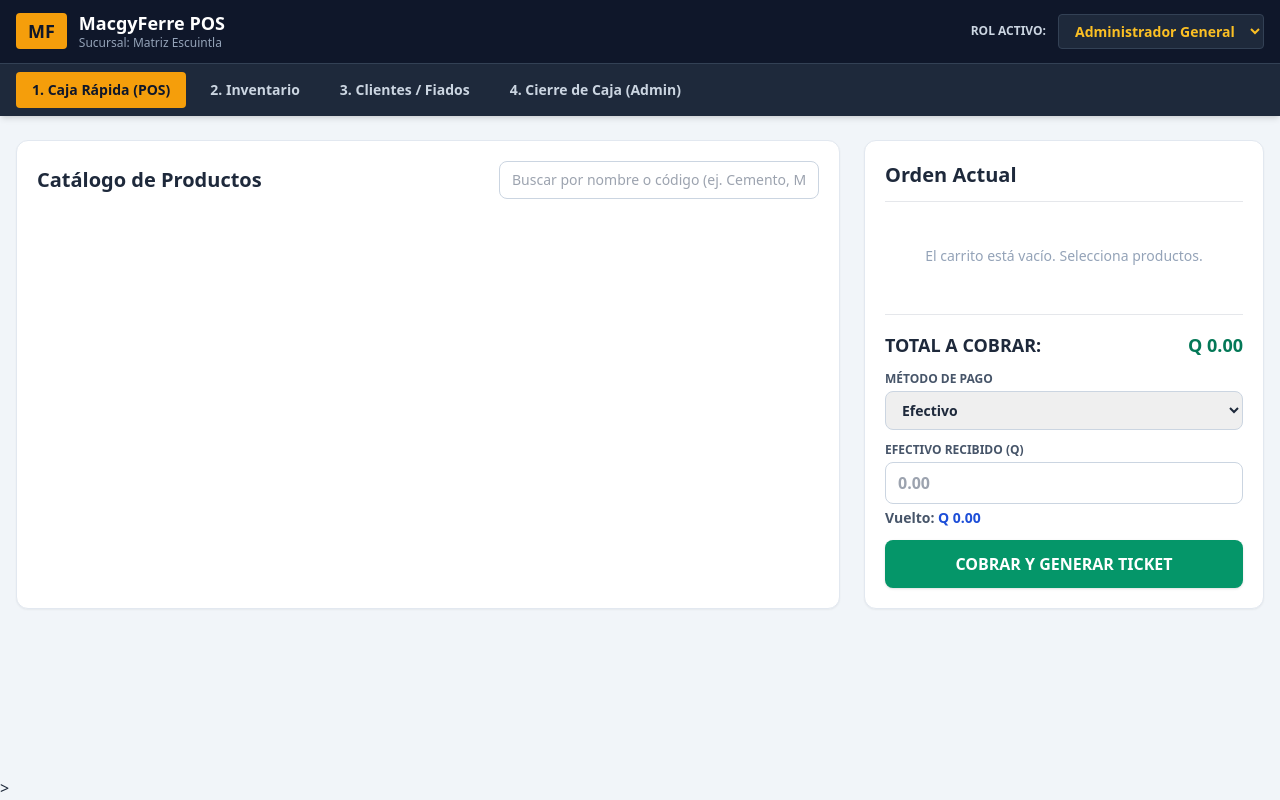
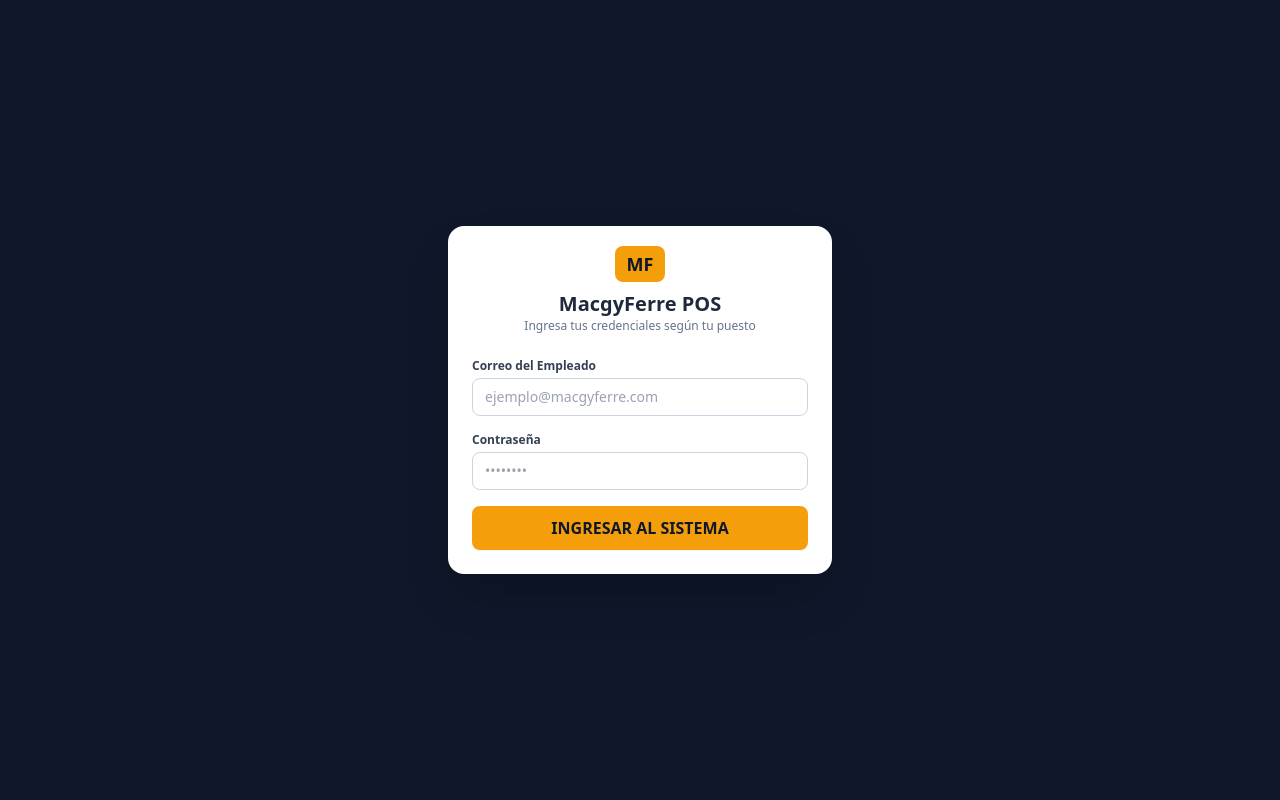
Before and after one commit to macgy1593/macgyferre-pos, a plain HTML site: page index.html in a window 1280 px wide. Drawn offline with nearby package versions, Linux system fonts and the light colour scheme.

Commit message:
index.html

```diff
--- a/index.html
+++ b/index.html
@@ -8,6 +8,34 @@
   <link rel="stylesheet" href="css/styles.css" />
 </head>
 <body class="bg-slate-100 text-slate-800 font-sans min-h-screen flex flex-col">
+
+  <!-- PANTALLA DE INICIO DE SESIÓN (FIREBASE AUTH) -->
+  <div id="pantalla-login" class="fixed inset-0 bg-slate-900 z-50 flex items-center justify-center p-4">
+    <div class="bg-white rounded-2xl shadow-2xl max-w-sm w-full p-6">
+      <div class="text-center mb-6">
+        <span class="bg-amber-500 text-slate-900 font-black px-3 py-1.5 rounded-lg text-lg">MF</span>
+        <h2 class="text-xl font-black text-slate-800 mt-3">MacgyFerre POS</h2>
+        <p class="text-xs text-slate-500">Ingresa tus credenciales según tu puesto</p>
+      </div>
+      <form id="form-login" class="space-y-4">
+        <div>
+          <label class="block text-xs font-bold text-slate-700 mb-1">Correo del Empleado</label>
+          <input type="email" id="login-email" required placeholder="ejemplo@macgyferre.com"
+            class="w-full border border-slate-300 rounded-lg px-3 py-2 text-sm focus:outline-none focus:border-amber-500" />
+        </div>
+        <div>
+          <label class="block text-xs font-bold text-slate-700 mb-1">Contraseña</label>
+          <input type="password" id="login-password" required placeholder="••••••••"
+            class="w-full border border-slate-300 rounded-lg px-3 py-2 text-sm focus:outline-none focus:border-amber-500" />
+        </div>
+        <p id="login-error" class="text-xs text-red-600 font-semibold hidden"></p>
+        <button type="submit" id="btn-login"
+          class="w-full bg-amber-500 hover:bg-amber-600 text-slate-900 font-black py-2.5 rounded-lg transition shadow-sm">
+          INGRESAR AL SISTEMA
+        </button>
+      </form>
+    </div>
+  </div>
 
   <!-- BARRA SUPERIOR (NAVBAR) -->
   <header class="bg-slate-900 text-white shadow-md">
@@ -20,12 +48,15 @@
         </div>
       </div>
 
+      <!-- Puesto activo y botón de salida -->
       <div class="flex items-center gap-3">
-        <label for="select-rol" class="text-xs text-slate-300 font-semibold uppercase">Rol activo:</label>
-        <select id="select-rol" class="bg-slate-800 border border-slate-700 text-sm rounded px-3 py-1.5 text-amber-400 font-bold focus:outline-none">
-          <option value="admin">Administrador General</option>
-          <option value="vendedor">Vendedor Mostrador</option>
-        </select>
+        <span id="badge-puesto" class="bg-slate-800 text-amber-400 text-xs font-bold px-3 py-1.5 rounded-lg border border-slate-700">
+          Cargando puesto...
+        </span>
+        <button type="button" id="btn-cerrar-sesion"
+          class="bg-red-600 hover:bg-red-700 text-white text-xs font-bold px-3 py-1.5 rounded-lg transition">
+          Salir
+        </button>
       </div>
     </div>
 
@@ -48,7 +79,7 @@
     </nav>
   </header>
 
-  <!-- CONTENEDOR PRINCIPAL DE VISTAS -->
+  <!-- CONTENIDO PRINCIPAL DE VISTAS -->
   <main class="max-w-7xl w-full mx-auto px-4 py-6 flex-1">
 
     <!-- MÓDULO 1: CAJA RÁPIDA (POS) -->
@@ -105,7 +136,7 @@
       </div>
     </section>
 
-    <!-- MÓDULO 2: INVENTARIO (Oculto al inicio con 'hidden') -->
+    <!-- MÓDULO 2: INVENTARIO -->
     <section id="vista-inventario" class="vista-modulo hidden bg-white p-6 rounded-xl shadow-sm border border-slate-200">
       <div class="flex flex-wrap justify-between items-center gap-4 mb-6">
         <div>
@@ -145,14 +176,14 @@
       </div>
     </section>
 
-    <!-- MÓDULO 3: CLIENTES Y FIADOS (Oculto al inicio con 'hidden') -->
+    <!-- MÓDULO 3: CLIENTES Y FIADOS -->
     <section id="vista-fiados" class="vista-modulo hidden bg-white p-6 rounded-xl shadow-sm border border-slate-200">
       <h2 class="text-xl font-bold text-slate-800 mb-1">Cuentas por Cobrar (Fiados)</h2>
       <p class="text-sm text-slate-500 mb-6">Control de créditos otorgados en mostrador y registro de abonos</p>
       <div id="lista-fiados" class="grid grid-cols-1 md:grid-cols-2 lg:grid-cols-3 gap-4"></div>
     </section>
 
-    <!-- MÓDULO 4: CIERRE DE CAJA Y REPORTES (Oculto al inicio con 'hidden') -->
+    <!-- MÓDULO 4: CIERRE DE CAJA Y REPORTES -->
     <section id="vista-reportes" class="vista-modulo hidden space-y-6">
       <div class="grid grid-cols-1 sm:grid-cols-3 gap-4">
         <div class="bg-white p-5 rounded-xl border border-slate-200 shadow-sm">
@@ -183,7 +214,7 @@
   </main>
 
   <!-- MODAL DE TICKET DE VENTA -->
-  <div id="modal-ticket" class="hidden fixed inset-0 bg-black/60 flex items-center justify-center p-4 z-50">
+  <div id="modal-ticket" class="hidden fixed inset-0 bg-black/60 flex items-center justify-center p-4 z-40">
     <div class="bg-white w-full max-w-sm p-6 rounded-lg shadow-xl font-mono text-xs">
       <div class="text-center border-b border-dashed pb-3 mb-3">
         <h3 class="font-bold text-base">MACGYFERRE FERRETERÍA</h3>
@@ -203,6 +234,6 @@
     </div>
   </div>
 
-  <script type="module" src="js/app.js"></script>>
+  <script type="module" src="js/app.js"></script>
 </body>
 </html>
```
